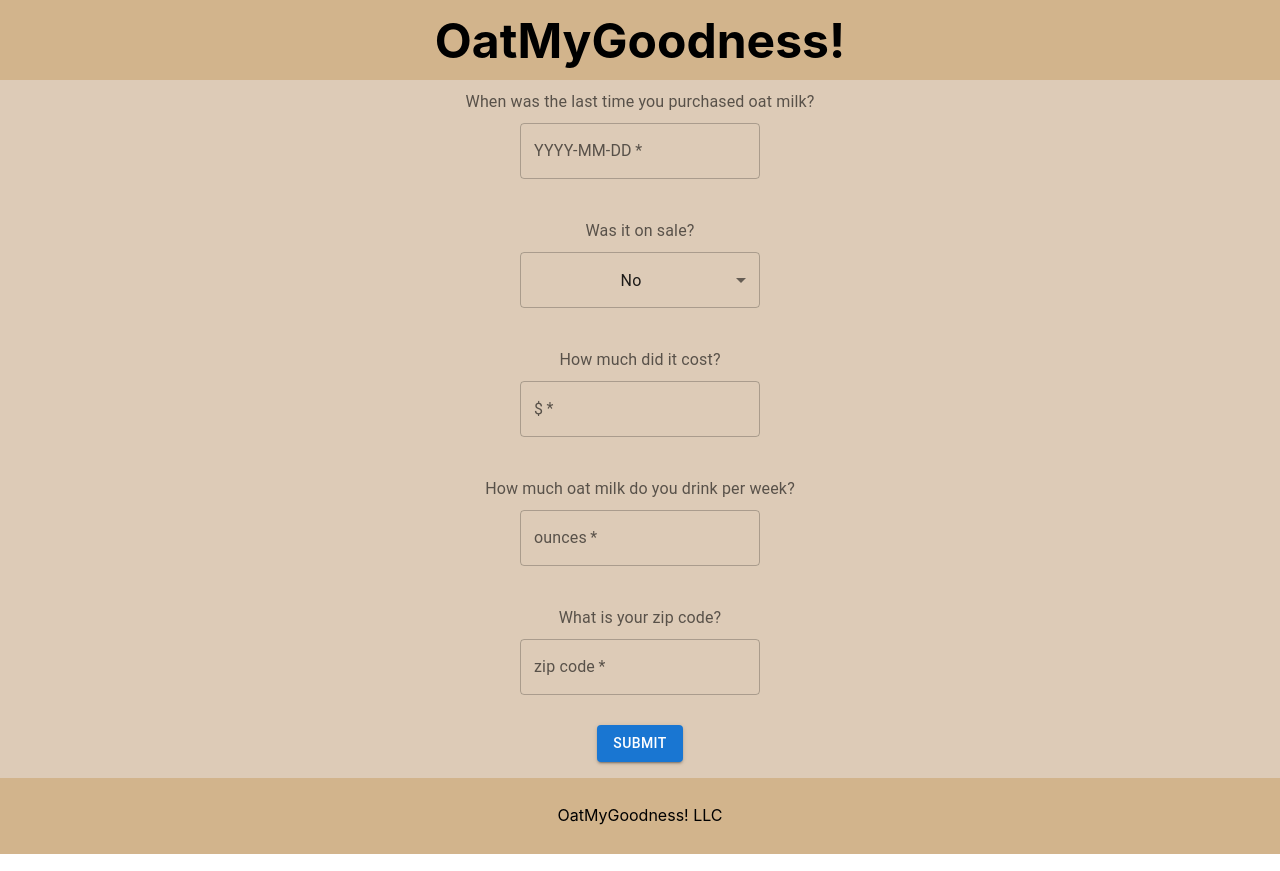
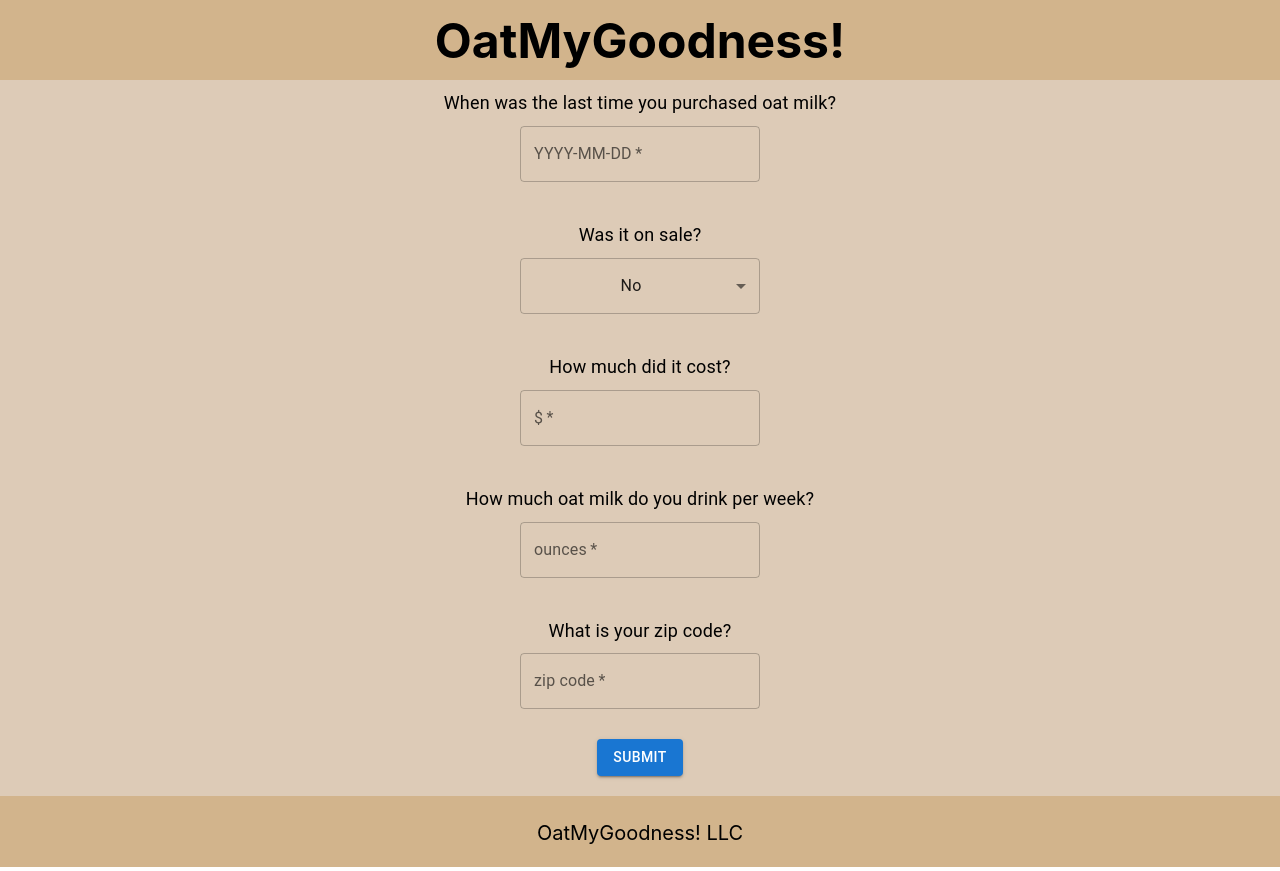
Before and after one commit to JoeyGitsIt/fullstack-project, a React (Create React App) app in the folder intsureview_fe/: page / in a window 1280 px wide. Built offline with nearby package versions, Linux system fonts and the light colour scheme.

Commit message:
css cleanup

```diff
--- a/intsureview_fe/src/components/Form.js
+++ b/intsureview_fe/src/components/Form.js
@@ -9,6 +9,7 @@ import {
 import { useState } from 'react';
 import '../css/Form.css';
 
+// I would have liked to use react hook form but was not familiar enough to get it nice enough for my submission, so I took a simpler approach
 const Form = () => {
   const [datePurchased, setDatePurchased] = useState('');
   const [onSale, setOnSale] = useState(false);
--- a/intsureview_fe/src/css/Footer.css
+++ b/intsureview_fe/src/css/Footer.css
@@ -2,12 +2,13 @@ footer {
   background-color: #D2B48C;
   height: 7vh;
   margin-top: auto;
-  margin-bottom: -20px;
-  padding-bottom: 20px;
+  margin-bottom: -15px;
+  padding-bottom: 15px;
 }
 
 p {
   line-height: 75px;
+  font-size: 20px;
   justify-content: center;
   align-items: center;
 }
--- a/intsureview_fe/src/css/Form.css
+++ b/intsureview_fe/src/css/Form.css
@@ -10,6 +10,8 @@ form {
   display: block;
   margin-top: 10px;
   margin-bottom: 10px;
+  font-size: 18px !important;
+  color: black !important
 }
 
 .text-field {
--- a/intsureview_fe/src/index.css
+++ b/intsureview_fe/src/index.css
@@ -5,6 +5,8 @@ body {
     sans-serif;
   -webkit-font-smoothing: antialiased;
   -moz-osx-font-smoothing: grayscale;
+  height: 100%;
+  width: 100%;
 }
 
 code {
```
Also changed, not shown: 1 other file (tests, documents, lock files or other folders).
